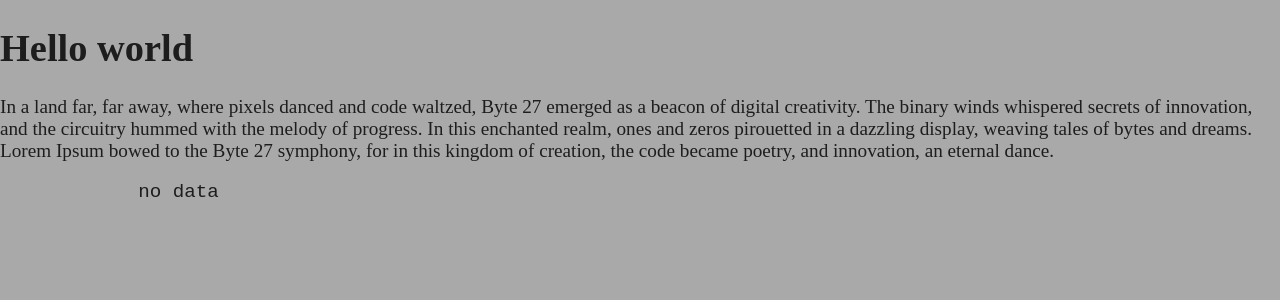
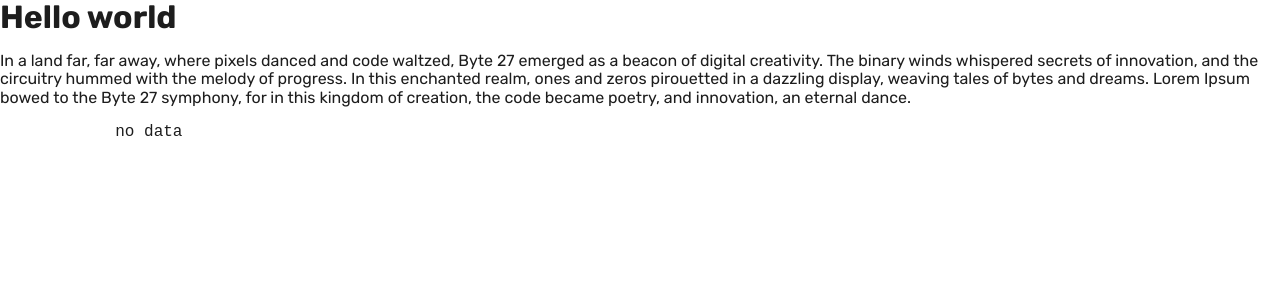
Before and after one commit to markgrushevski/memory-the-game, a Vue app in the folder frontend/: page / in a window 1280 px wide. Shown: the top 300 px of the page. Built offline with nearby package versions, Linux system fonts and the light colour scheme; no server answers.

Commit message:
feat: change style structure & add base styles

```diff
--- /dev/null
+++ b/frontend/src/ui/_layout.scss
@@ -0,0 +1,32 @@
+html {
+	font-size: 16px;
+	font-family: var(--font-family-base);
+}
+
+body {
+	margin: 0;
+	background: var(--page-background);
+	color: var(--color-primary);
+	font-size: $font-size-base;
+}
+
+h1, h2, h3, h4, h5, h6,
+.h1, .h2, .h3, .h4, .h5, .h6 {
+	margin-top: $headings-margin-top;
+	margin-bottom: $headings-margin-bottom;
+	font-family: var(--font-family-headings);
+	font-weight: var(--font-weight-headings);
+	line-height: var(--line-height-headings);
+}
+
+p,
+ul,
+ol,
+dl {
+	margin-top: 0;
+	margin-bottom: $paragraph-margin-bottom;
+}
+
+.container {
+	@include container();
+}
--- /dev/null
+++ b/frontend/src/ui/_mixins.scss
@@ -0,0 +1,13 @@
+@mixin container() {
+	width: 100%;
+	max-width: var(--page-container);
+	margin-left: auto;
+	margin-right: auto;
+}
+
+@mixin content() {
+	width: 100%;
+	max-width: var(--page-content);
+	margin-left: auto;
+	margin-right: auto;
+}
--- /dev/null
+++ b/frontend/src/ui/_variables.scss
@@ -0,0 +1,36 @@
+:root {
+	--page-container: 1400px;
+	--page-content: 800px;
+
+	--page-background: #FFFFFF;
+	--layout-background: #F1F1F1;
+	--color-primary: #1D1D1D;
+	--color-secondary: #6E6E6E;
+	--color-accent: #FF0000;
+	--color-border: #E1E1E1;
+
+	--font-family-base: 'Rubik', sans-serif;
+	--font-weight-base: 400;
+	--line-height-base: 1.4;
+	--font-family-headings: 'Rubik', sans-serif;
+	--font-weight-headings: 700;
+	--line-height-headings: 1.12;
+
+	--image-border-radius: 4px;
+	--element-border-radius: 4px;
+}
+
+// Spacing
+$spacer: 1rem !default;
+$headings-margin-top: 0;
+$headings-margin-bottom: $spacer;
+$paragraph-margin-bottom: $spacer;
+
+// Typography
+$font-size-h1: 3.5rem;
+$font-size-h2: 2.5rem;
+$font-size-h3: 2rem;
+$font-size-h4: 1.75rem;
+$font-size-h5: 1.5rem;
+$font-size-h6: 1.25rem;
+$font-size-base: 1rem;
--- a/frontend/src/ui/styles.scss
+++ b/frontend/src/ui/styles.scss
@@ -1,7 +1,10 @@
-body {
-    margin: 0;
-    background: darkgrey;
-    color: #1d1d1d;
+/*
+Project Name:    Jun Hackathon Prjoect
+Version:         0.0.001
+Author:          Team27
+License:         MIT License
+*/
 
-    font-size: larger;
-}
+@import "variables";
+@import "mixins";
+@import "layout";
```
